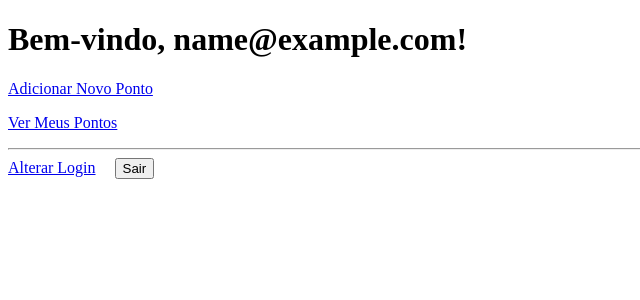
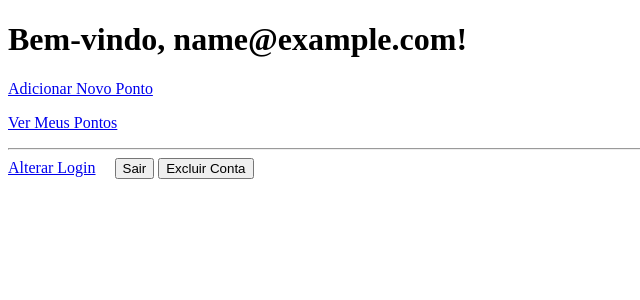
Before and after one commit to JoaoLoboIT/sprint4terraLab, a Flask app: a page that uses templates/user.html in a window 1280 px wide. Shown: the top 300 px of the page, without its empty margins (0-640 px from the left). Run offline with Flask 3, Linux system fonts and the light colour scheme; tables that the repository leaves empty hold one stand-in row (values such as "Sample post").

Commit message:
feat: excluir conta

```diff
--- a/app.py
+++ b/app.py
@@ -121,3 +121,11 @@ def alterar_login(email):
         return redirect(url_for('mostrar_pagina_usuario', email=usuario_para_alterar.email, senha=usuario_para_alterar.senha))
 
     return render_template('alterar_login.html', usuario=usuario_para_alterar)
+
+@app.route('/user/<email>/remover', methods=['POST'])
+def remover_usuario(email):
+    usuario_para_remover = User.query.filter_by(email=email).first_or_404()
+    Ponto.query.filter_by(user_id=usuario_para_remover.id).delete()
+    db.session.delete(usuario_para_remover)
+    db.session.commit()
+    return redirect(url_for('mostrar_pagina_login'))
--- a/templates/user.html
+++ b/templates/user.html
@@ -37,6 +37,18 @@
       >
         <button type="submit">Sair</button>
       </form>
+      <form
+        action="{{ url_for('remover_usuario', email=email) }}"
+        method="post"
+        style="display: inline"
+      >
+        <button
+          type="submit"
+          onclick="return confirm('ATENÇÃO: Esta ação é permanente e apagará sua conta e todos os seus pontos. Tem certeza que deseja continuar?');"
+        >
+          Excluir Conta
+        </button>
+      </form>
     </div>
   </body>
 </html>
```
